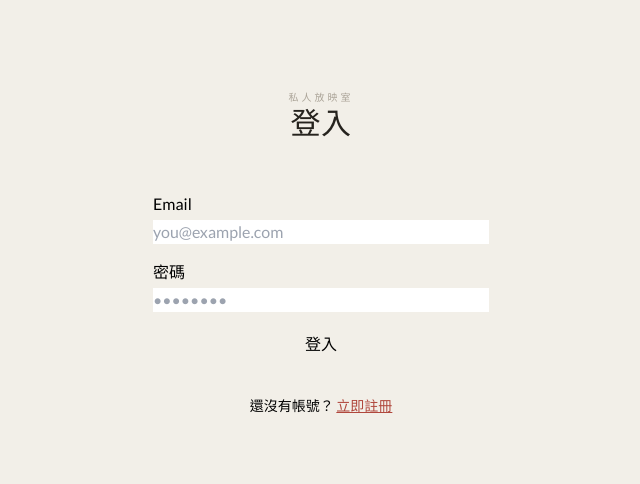
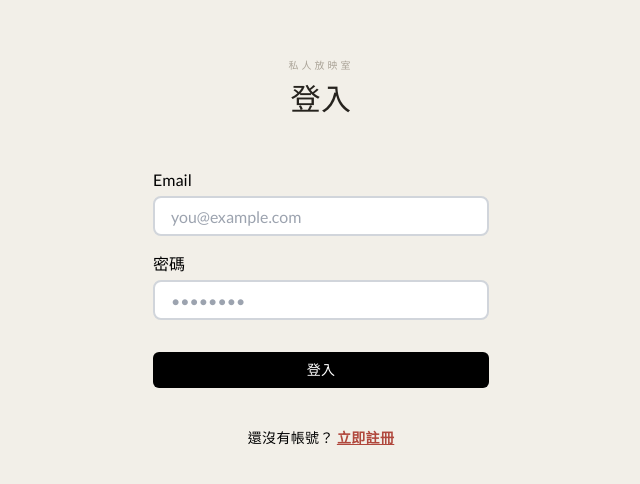
Before and after one commit to nikitaplanet/moviedrama, a Vue app: page /login in a window 1280 px wide. Shown: the part 162-646 px from the top of the page, without its empty margins (319-959 px from the left). Built offline with nearby package versions, Linux system fonts and the light colour scheme; no server answers.

Commit message:
[feature] 登入頁UI調整

```diff
--- a/src/style.scss
+++ b/src/style.scss
@@ -119,7 +119,7 @@
 }
 .field select,
 .field input {
-  @apply w-full h-11 appearance-none border-0 bg-transparent text-[var(--ink)] outline-none;
+  @apply w-full appearance-none border-0 bg-transparent text-[var(--ink)] outline-none;
   font:
     400 14px/1 'Noto Sans TC',
     'Lato',
--- a/src/views/LoginView.vue
+++ b/src/views/LoginView.vue
@@ -37,45 +37,54 @@ async function submit() {
 		<div class="w-full max-w-sm">
 			<div class="mb-8 text-center">
 				<p class="kicker mb-1">私人放映室</p>
-				<h1 class="pg-title">{{ mode === 'login' ? '登入' : '註冊' }}</h1>
+				<h1 class="pg-title pt-2">{{ mode === 'login' ? '登入' : '註冊' }}</h1>
 			</div>
 
 			<form class="card flex flex-col gap-4 p-6" @submit.prevent="submit">
 				<div class="flex flex-col gap-1">
 					<label class="field-label">Email</label>
-					<input
-						v-model="email"
-						class="field-input"
-						autocomplete="email"
-						placeholder="you@example.com"
-						required
-						type="email" />
+					<input v-model="email" class="field-input login-input" autocomplete="email" placeholder="you@example.com" required type="email" />
 				</div>
 
 				<div class="flex flex-col gap-1">
 					<label class="field-label">密碼</label>
-					<input v-model="password" class="field-input" autocomplete="current-password" placeholder="••••••••" required type="password" />
+					<input
+						v-model="password"
+						class="field-input login-input"
+						autocomplete="current-password"
+						placeholder="••••••••"
+						required
+						type="password" />
 				</div>
 
 				<p v-if="error" class="text-sm" :class="error.includes('驗證') ? 'text-green-600' : 'text-red-500'">
 					{{ error }}
 				</p>
 
-				<button :disabled="busy" class="btn-primary mt-1" type="submit">
+				<button
+					:disabled="busy"
+					class="mt-4 w-full rounded-md bg-black px-5 py-2 text-center text-sm tracking-wide text-white transition-opacity duration-300 hover:opacity-80"
+					type="submit">
 					{{ busy ? '請稍候…' : mode === 'login' ? '登入' : '建立帳號' }}
 				</button>
 			</form>
 
-			<p class="mt-4 text-center text-sm" style="color: var(--muted)">
+			<p class="mt-4 text-center text-sm tracking-wide" style="color: var(--muted)">
 				<template v-if="mode === 'login'">
 					還沒有帳號？
-					<button class="underline" @click="mode = 'signup'" style="color: var(--accent)">立即註冊</button>
+					<button class="font-semibold underline" @click="mode = 'signup'" style="color: var(--accent)">立即註冊</button>
 				</template>
 				<template v-else>
 					已有帳號？
-					<button class="underline" @click="mode = 'login'" style="color: var(--accent)">返回登入</button>
+					<button class="font-semibold underline" @click="mode = 'login'" style="color: var(--accent)">返回登入</button>
 				</template>
 			</p>
 		</div>
 	</div>
 </template>
+
+<style lang="scss" scoped>
+.login-input {
+	@apply h-10 rounded-lg border-2 border-gray-300 px-4 py-2;
+}
+</style>
```
